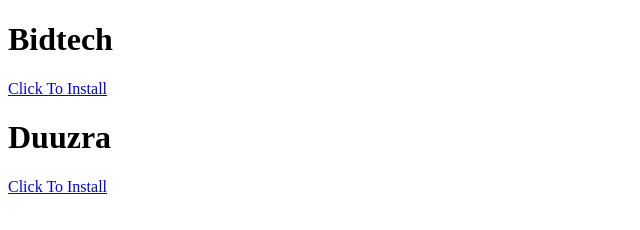
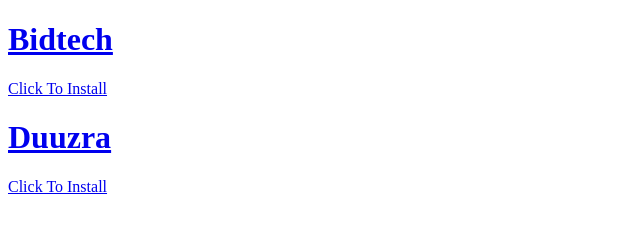
Before and after one commit to oboltzmann/oboltzmann.github.io, a plain HTML site: page index.html in a window 1280 px wide. Shown: the whole page, without its empty margins (0-640 px from the left). Drawn offline with Linux system fonts and the light colour scheme.

Commit message:
Update index

```diff
--- a/index.html
+++ b/index.html
@@ -6,15 +6,15 @@
 	</head>
 	<body>
 
-		<h1>Bidtech</h1>
-		<p><a href="itms-services://?action=download-manifest&amp;
-    url=https://oboltzmann.github.io/bidtech-manifest.plist">
-    Click To Install</a></p>
+<a href="itms-services://?action=download-manifest&url=https://oboltzmann.github.io/bidtech-manifest.plist">
+	<h1>Bidtech</h1>
+	<p>Click To Install</p>
+</a>
 
-		<h1>Duuzra</h1>
-		<p><a href="itms-services://?action=download-manifest&amp;
-    url=https://oboltzmann.github.io/duuzra-manifest.plist">
-    Click To Install</a></p>
+<a href="itms-services://?action=download-manifest&url=https://oboltzmann.github.io/duuzra-manifest.plist">
+    <h1>Duuzra</h1>
+	<p>Click To Install</p>
+</a>
 
 	</body>
 
```
